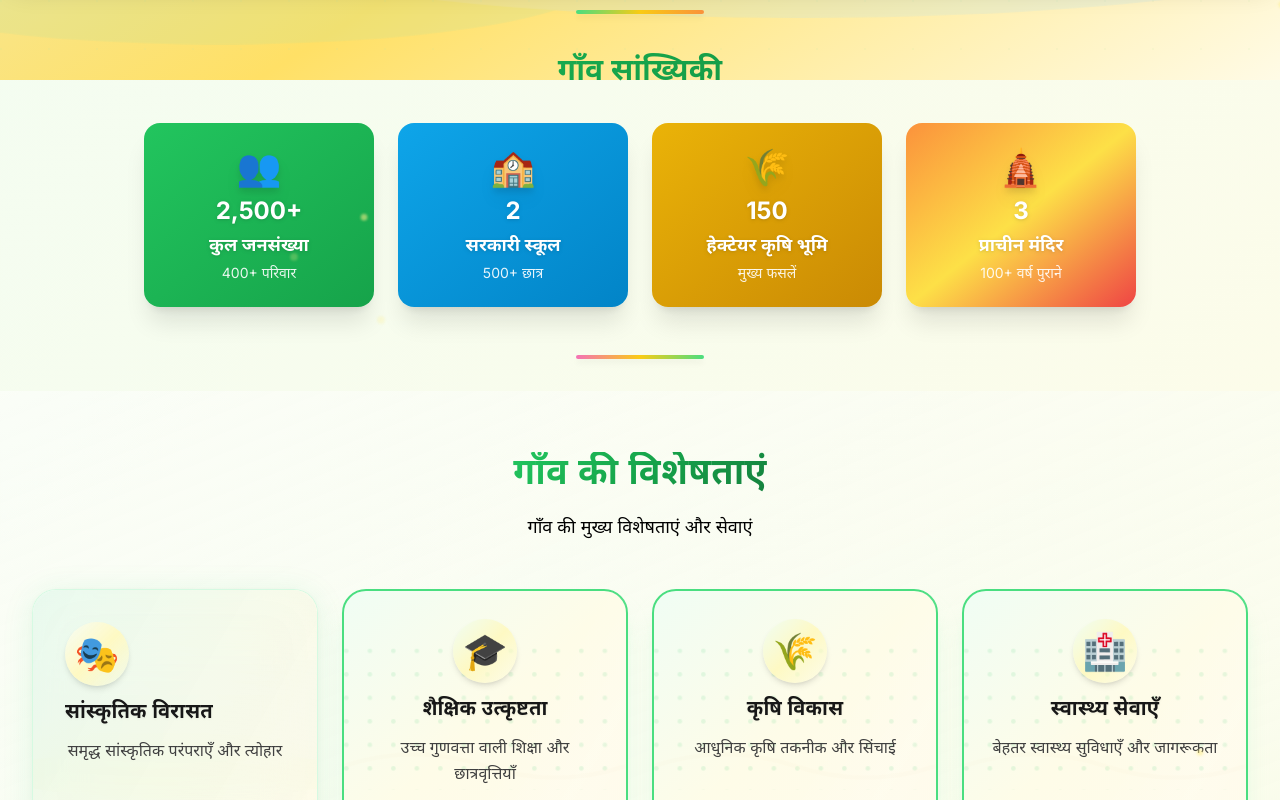
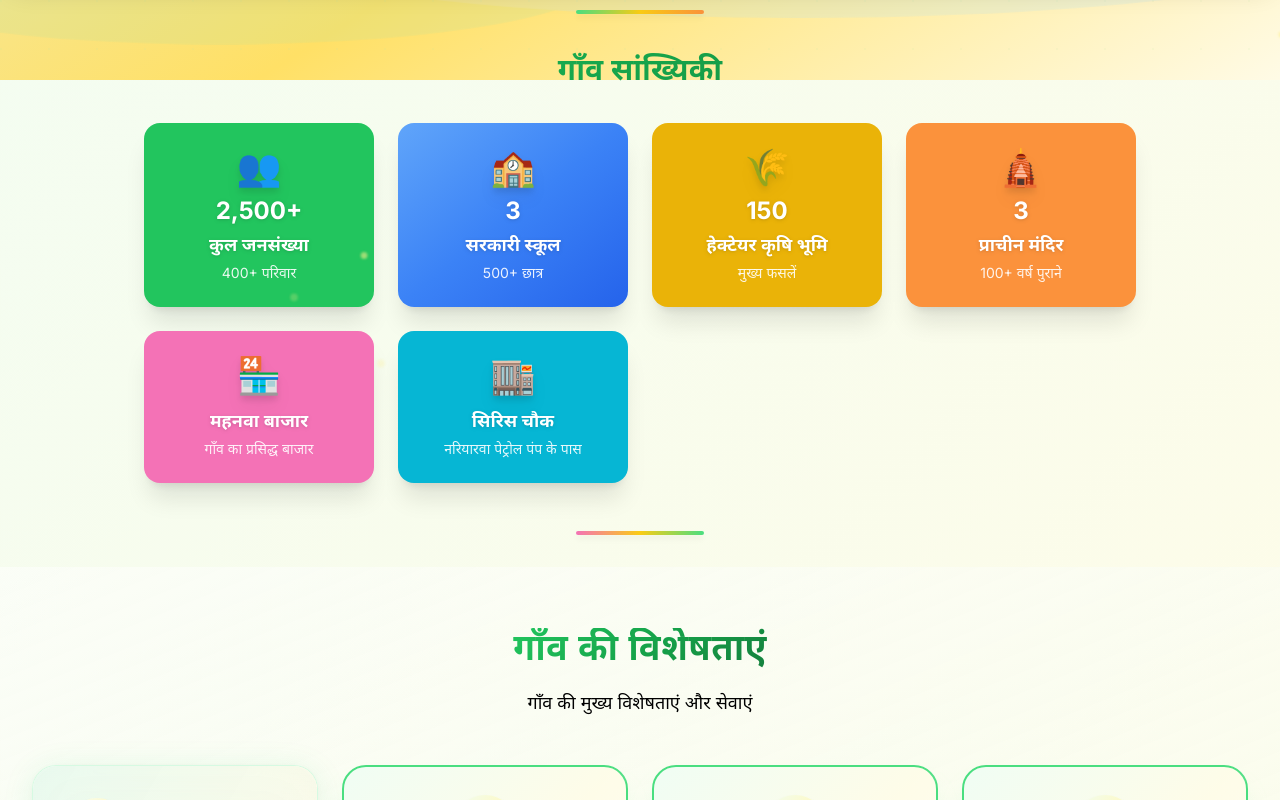
Before and after one commit to ethicalvishal/myvillage, a React (Create React App) app in the folder bairiyadih-village/: page /gallery in a window 1280 px wide. Shown: the part 720-1520 px from the top of the page. Built offline with nearby package versions, Linux system fonts and the light colour scheme; no server answers; the database is empty.

Commit message:
Update: Unique solid/gradient backgrounds for all stats cards (Mahanwa Bazaar, Siris Chowk, Ancient Temples, etc.)

```diff
--- a/bairiyadih-village/src/Home.js
+++ b/bairiyadih-village/src/Home.js
@@ -46,29 +46,43 @@ function Home() {
       number: '2,500+',
       label: i18n.language === 'hi' ? 'कुल जनसंख्या' : 'Total Population',
       subtitle: i18n.language === 'hi' ? '400+ परिवार' : '400+ Families',
-      color: 'from-primary-500 to-primary-600'
+      color: 'bg-green-500' // solid green
     },
     {
       icon: '🏫',
-      number: '2',
+      number: '3',
       label: i18n.language === 'hi' ? 'सरकारी स्कूल' : 'Government Schools',
       subtitle: i18n.language === 'hi' ? '500+ छात्र' : '500+ Students',
-      color: 'from-accent-500 to-accent-600'
+      color: 'from-blue-400 via-blue-500 to-blue-600' // blue gradient
     },
     {
       icon: '🌾',
       number: '150',
       label: i18n.language === 'hi' ? 'हेक्टेयर कृषि भूमि' : 'Hectares Farmland',
       subtitle: i18n.language === 'hi' ? 'मुख्य फसलें' : 'Main Crops',
-      color: 'from-secondary-500 to-secondary-600'
+      color: 'bg-yellow-500' // solid yellow
     },
     {
       icon: '🛕',
       number: '3',
       label: i18n.language === 'hi' ? 'प्राचीन मंदिर' : 'Ancient Temples',
       subtitle: i18n.language === 'hi' ? '100+ वर्ष पुराने' : '100+ Years Old',
-      color: 'from-orange-400 via-yellow-300 to-red-500'
-    }
+      color: 'bg-orange-400' // solid orange
+    },
+    {
+      icon: '🏪',
+      number: '',
+      label: i18n.language === 'hi' ? 'महनवा बाजार' : 'Mahanwa Bazaar',
+      subtitle: i18n.language === 'hi' ? 'गाँव का प्रसिद्ध बाजार' : 'Famous village market',
+      color: 'bg-pink-400' // solid pink
+    },
+    {
+      icon: '🏬',
+      number: '',
+      label: i18n.language === 'hi' ? 'सिरिस चौक' : 'Siris Chowk',
+      subtitle: i18n.language === 'hi' ? 'नरियारवा पेट्रोल पंप के पास' : 'Near Nariyarwa Petrol Pump',
+      color: 'bg-cyan-500' // solid cyan
+    },
   ];
 
   const features = [
@@ -88,8 +102,8 @@ function Home() {
       description: i18n.language === 'hi' ? 'उच्च गुणवत्ता वाली शिक्षा और छात्रवृत्तियाँ' : 'High-quality education and scholarships',
       color: 'accent',
       details: {
-        hi: 'गाँव में दो सरकारी स्कूल हैं जहाँ 500+ छात्र पढ़ते हैं। छात्रवृत्ति योजनाओं और प्रतियोगी परीक्षाओं के लिए मार्गदर्शन भी उपलब्ध है। शिक्षा के क्षेत्र में गाँव के कई छात्र-छात्राओं ने जिले और राज्य स्तर पर नाम रोशन किया है।',
-        en: 'The village has two government schools with over 500 students. Guidance for scholarships and competitive exams is available. Many students from the village have excelled at district and state levels.'
+        hi: 'गाँव में तीन सरकारी स्कूल हैं जहाँ 500+ छात्र पढ़ते हैं। छात्रवृत्ति योजनाओं और प्रतियोगी परीक्षाओं के लिए मार्गदर्शन भी उपलब्ध है। शिक्षा के क्षेत्र में गाँव के कई छात्र-छात्राओं ने जिले और राज्य स्तर पर नाम रोशन किया है।',
+        en: 'The village has three government schools with over 500 students. Guidance for scholarships and competitive exams is available. Many students from the village have excelled at district and state levels.'
       }
     },
     {
```
